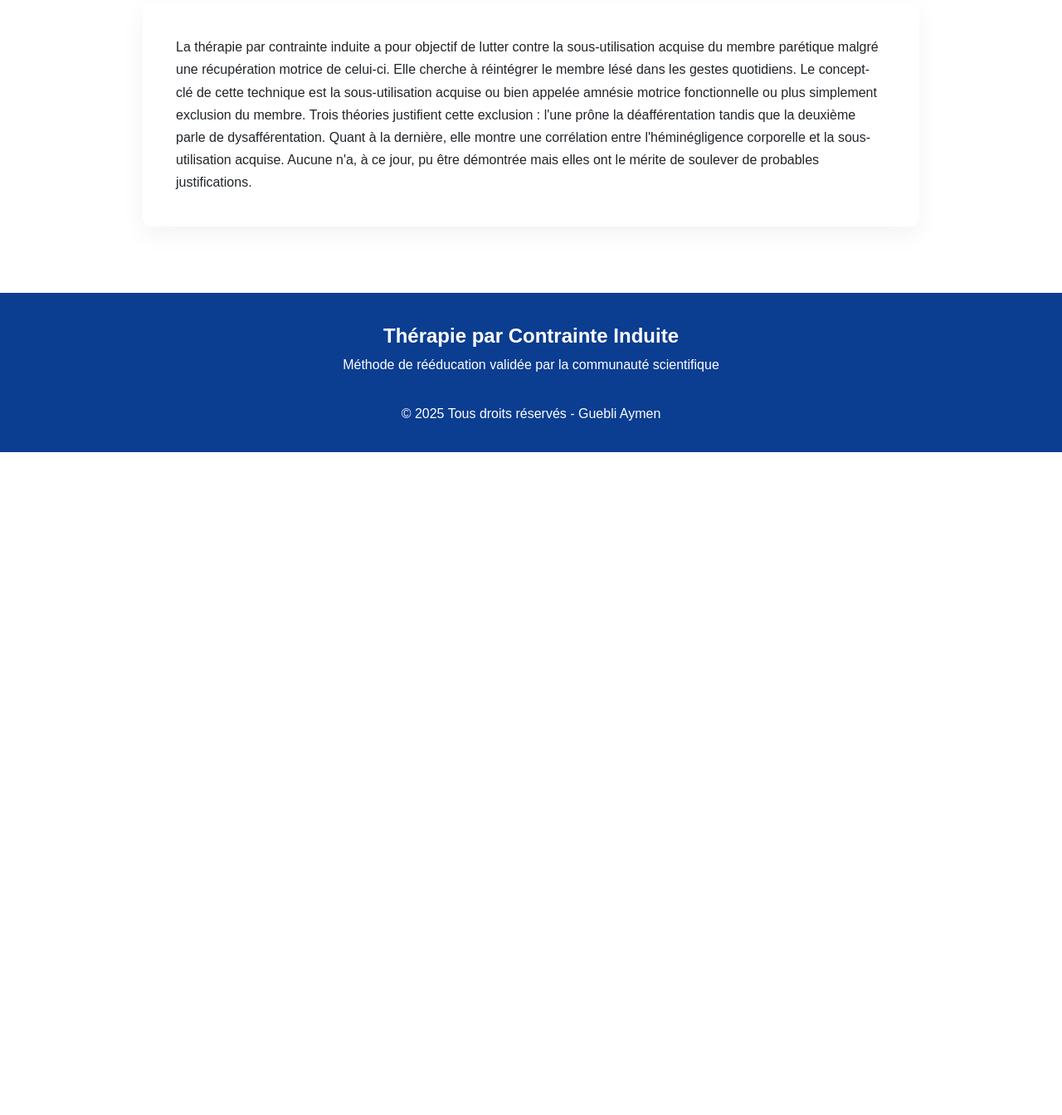
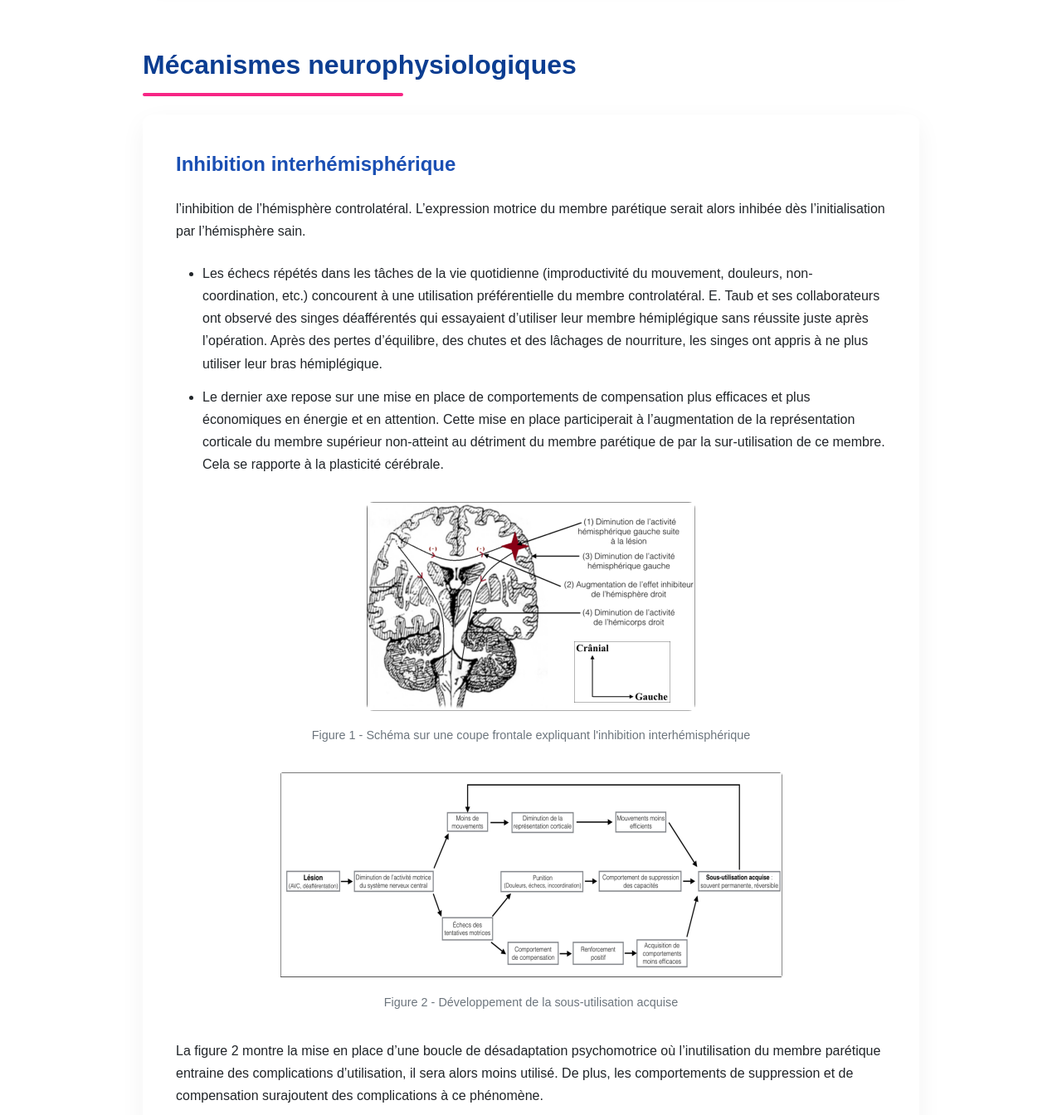
Before and after one commit to talhaoui19/aymen, a plain HTML site: page index.html in a window 1280 px wide. Shown: the part 1816-3160 px from the top of the page at 83% size. Before the commit the page ends 2361 px from the top, so only its background shows below. Drawn offline with Linux system fonts and the light colour scheme.

Commit message:
git commit

```diff
--- a/index.html
+++ b/index.html
@@ -215,13 +215,6 @@
         <h2 class="section-title">Introduction</h2>
 
         <div class="card">
-          <div class="highlight-box">
-            <p>
-              50 à 75% des patients présentent, à la suite de leur rééducation
-              (3 à 6 mois après l'AVC), des difficultés dans l'utilisation de
-              leur membre supérieur [9].
-            </p>
-          </div>
 
           <p>
             La contrainte induite a vu le jour après des observations de
@@ -231,17 +224,6 @@
             son membre déficitaire, avec pour objectif de réduire
             substantiellement les incapacités en augmentant l'utilisation du
             membre supérieur dans les activités de la vie quotidienne (AVQ) ».
-          </p>
-          <p>
-            La HAS, en 2012, évalue cette technique à un grade B (« présomption
-            scientifique fournie par des études de niveau intermédiaire de
-            preuve ») pour la phase chronique de l'AVC sous la seule condition
-            d'une récupération motrice des muscles de la loge postérieure de
-            l'avant-bras. Aucun grade n'est donné pour la phase subaiguë et des
-            effets délétères seraient possibles pour la phase aiguë [1]. Des
-            études internationales récentes montrent des effets bénéfiques au
-            niveau de la phase aiguë malgré un biais commun à ce genre d'étude :
-            le faible échantillon de population [10].
           </p>
           <p>
             La thérapie par contrainte induite consiste en une limitation plus ou
@@ -287,6 +269,59 @@
           </p>
         </div>
       </section>
+
+      <section class="section">
+        <h2 class="section-title">Mécanismes neurophysiologiques</h2>
+
+        <div class="card">
+          <h3>Inhibition interhémisphérique</h3>
+
+          <p>
+            l’inhibition	de	l’hémisphère	controlatéral. L’expression	motrice	du	membre	parétique	serait
+            alors	inhibée	dès	l’initialisation	par	l’hémisphère	sain.
+          </p>
+
+          <ul style="margin: 1.5rem 0; padding-left: 2rem">
+            <li style="margin-bottom: 0.8rem">
+              Les	échecs	répétés	dans	les	tâches	de	la	vie	quotidienne	 (improductivité	du	mouvement,	 douleurs,	 non-coordination,	 etc.)	 concourent à	 une	 utilisation	 préférentielle du
+              membre	controlatéral.	E.	Taub	et	ses	collaborateurs	ont	observé	des	singes déafférentés qui
+              essayaient	d’utiliser	leur	membre	hémiplégique sans	réussite juste	après	l’opération.	Après
+              des	pertes	d’équilibre,	des	chutes	et	des	lâchages	de	nourriture,	les singes	ont appris	à	ne
+              plus	utiliser	leur bras	hémiplégique.
+            </li>
+            <li>
+              Le	 dernier	 axe	 repose	 sur	 une mise	 en	 place	 de	 comportements	 de	 compensation
+              plus	efficaces et	plus	économiques en	énergie	et	en	attention.	Cette	mise	en	place	participerait	 à	 l’augmentation	 de	 la	 représentation	 corticale	 du	 membre	 supérieur	 non-atteint	 au
+              détriment	du	membre	parétique de	par la	sur-utilisation	de	ce	membre.	Cela	se	rapporte	à	la
+              plasticité	cérébrale.
+            </li>
+          </ul>
+
+          <!-- الصورة الأولى -->
+          <div class="figure-container">
+            <img src="./img_1.png" alt="Schéma de l'inhibition interhémisphérique" class="figure-img" />
+            <p class="figure-caption">
+              Figure 1 - Schéma sur une coupe frontale expliquant l'inhibition interhémisphérique
+            </p>
+          </div>
+
+          <!-- الصورة الثانية -->
+          <div class="figure-container">
+            <img src="./img_2.png" alt="Développement de la sous-utilisation acquise" class="figure-img" />
+            <p class="figure-caption">
+              Figure 2 - Développement de la sous-utilisation acquise
+            </p>
+          </div>
+
+          <p>
+            La	 figure	 2 montre	 la	 mise	 en	 place	 d’une	 boucle	 de	 désadaptation	 psychomotrice	 où
+            l’inutilisation	 du	 membre	 parétique	 entraine	 des	 complications	 d’utilisation, il	 sera	 alors
+            moins	 utilisé.	De	 plus,	les	 comportements	 de	 suppression	et	 de	 compensation	surajoutent
+            des	complications	à	ce	phénomène.
+          </p>
+        </div>
+      </section>
+
     </main>
 
     <footer>
```
Also changed, not shown: aymen 2.png (deleted), img_1.png (renamed from aymen 1.png), img_2.png (added).
